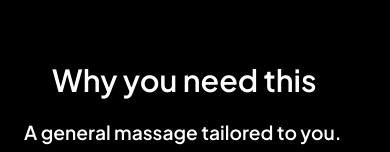
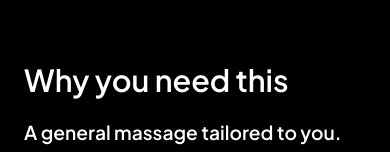
Before and after one commit to federationdesign-design/LHM, a Next.js app: page /your-massage in a window 390 px wide. Shown: the part 810-962 px from the top of the page. Built offline with nearby package versions, Linux system fonts and the light colour scheme.

Commit message:
treatment pages mobile: 'Why you need this' h2 left-align via global class (override module hash)

```diff
--- a/app/ServiceBookingClient.tsx
+++ b/app/ServiceBookingClient.tsx
@@ -234,7 +234,7 @@ export default function ServiceBookingClient({ service }: { service: Service })
 
         {/* SERVICE CONTENT */}
         <section className={styles.serviceSection}>
-          <h2 className={styles.testimonialsHeading} style={{ marginBottom: 20 }}>Why you need this</h2>
+          <h2 className={`${styles.testimonialsHeading} why-you-need-h2`} style={{ marginBottom: 20 }}>Why you need this</h2>
           <p className={styles.whyYouNeedIntro} style={{ fontSize: '1.2rem', color: '#ffffff', fontWeight: 600, lineHeight: 1.5, textAlign: 'center', maxWidth: 860, margin: '0 auto 48px', display: 'block' }}>
             {service.intro}
           </p>
--- a/app/globals.css
+++ b/app/globals.css
@@ -111,3 +111,11 @@ text-decoration: none;
   }
 
 }
+
+@media (max-width: 1023px) {
+  .why-you-need-h2 {
+    text-align: left !important;
+    padding-left: 0 !important;
+    padding-right: 0 !important;
+  }
+}
--- a/app/your-massage/YourMassageClient.tsx
+++ b/app/your-massage/YourMassageClient.tsx
@@ -508,7 +508,7 @@ export default function YourMassageClient() {
         </div>
         {/* Why you need this — Your Massage positioning */}
         <section className={styles.serviceSection}>
-          <h2 className={styles.testimonialsHeading} style={{ marginBottom: 20 }}>Why you need this</h2>
+          <h2 className={`${styles.testimonialsHeading} why-you-need-h2`} style={{ marginBottom: 20 }}>Why you need this</h2>
           <p className={styles.whyYouNeedIntro} style={{ fontSize: '1.2rem', color: '#ffffff', fontWeight: 600, lineHeight: 1.5, textAlign: 'center', maxWidth: 860, margin: '0 auto 24px', display: 'block' }}>
             A general massage tailored to you. Perfect if you don&rsquo;t know what to book - a great starting point that lets your therapist focus on the areas that need most attention, whether that&rsquo;s shoulders, back, neck, feet, or anywhere else.
           </p>
--- a/app/your-pregnancy-massage/YourPregnancyMassageClient.tsx
+++ b/app/your-pregnancy-massage/YourPregnancyMassageClient.tsx
@@ -496,7 +496,7 @@ export default function YourPregnancyMassageClient() {
         )}
         {/* Why you need this — pulled from pregnancy-massage service data */}
         <section className={styles.serviceSection}>
-          <h2 className={styles.testimonialsHeading} style={{ marginBottom: 20 }}>Why you need this</h2>
+          <h2 className={`${styles.testimonialsHeading} why-you-need-h2`} style={{ marginBottom: 20 }}>Why you need this</h2>
           <p className={styles.whyYouNeedIntro} style={{ fontSize: '1.2rem', color: '#ffffff', fontWeight: 600, lineHeight: 1.5, textAlign: 'center', maxWidth: 860, margin: '0 auto 48px', display: 'block' }}>
             Pregnancy massage is a specially adapted treatment designed to support the physical and emotional changes of pregnancy. Using gentle, safe techniques our therapists help relieve common discomforts including back pain, swelling and fatigue, providing both physical relief and a much-needed moment of calm during this special time.
           </p>
```
